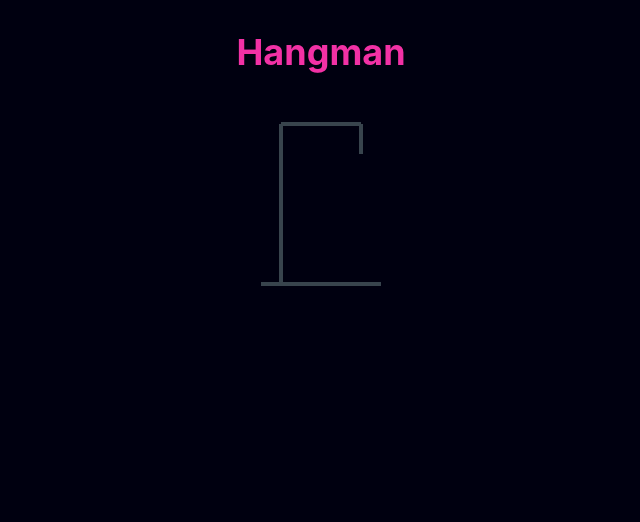
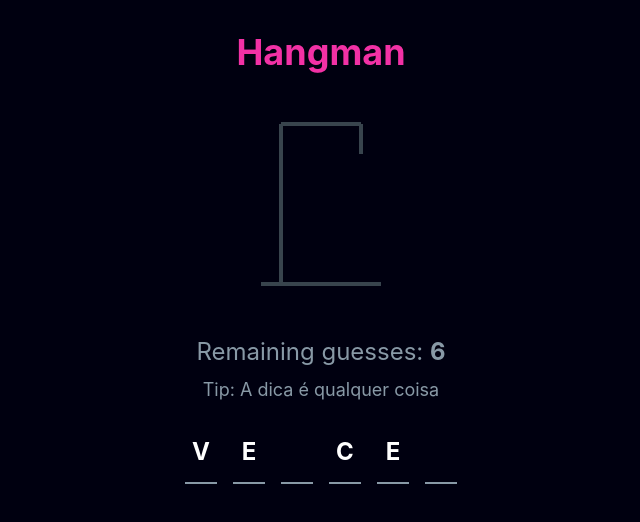
Before and after one commit to games-in-js/hangman-game, a React (Vite) app: page / in a window 1280 px wide. Shown: the top 522 px of the page, without its empty margins (319-959 px from the left). Built offline with nearby package versions, Linux system fonts and the light colour scheme.

Commit message:
chore: add WordDisplay

```diff
--- a/src/App.tsx
+++ b/src/App.tsx
@@ -1,4 +1,5 @@
 import HangmanFigure from "@/components/HangmanFigure";
+import WordDisplay from "@/components/WordDisplay";
 
 function App() {
   return (
@@ -6,6 +7,16 @@ function App() {
       <h1 className="text-4xl font-bold text-pink">Hangman</h1>
 
       <HangmanFigure remainingGuesses={6} />
+
+      <div className="text-center text-gray-100">
+        <p className="mb-2 text-xl sm:text-2xl">
+          Remaining guesses: <span className="font-bold">6</span>
+        </p>
+
+        <p className="text-lg">Tip: A dica é qualquer coisa</p>
+      </div>
+
+      <WordDisplay word="vercel" guessedLetters={new Set(["v", "e", "c"])} />
     </div>
   );
 }
--- /dev/null
+++ b/src/components/WordDisplay.tsx
@@ -0,0 +1,22 @@
+type WordDisplayProps = {
+  word: string;
+  guessedLetters: Set<string>;
+};
+
+// "vercel" => ["v", "e", "r", "c", "e", "l"]
+function WordDisplay({ word, guessedLetters }: WordDisplayProps) {
+  return (
+    <div className="flex flex-wrap gap-2 sm:space-x-2">
+      {word.split("").map((letter, index) => (
+        <div
+          key={index}
+          className="flex h-10 w-6 justify-center border-b-2 border-gray-100 pb-2 text-2xl font-bold uppercase text-white sm:h-12 sm:w-8"
+        >
+          {guessedLetters.has(letter) ? letter : ""}
+        </div>
+      ))}
+    </div>
+  );
+}
+
+export default WordDisplay;
```
